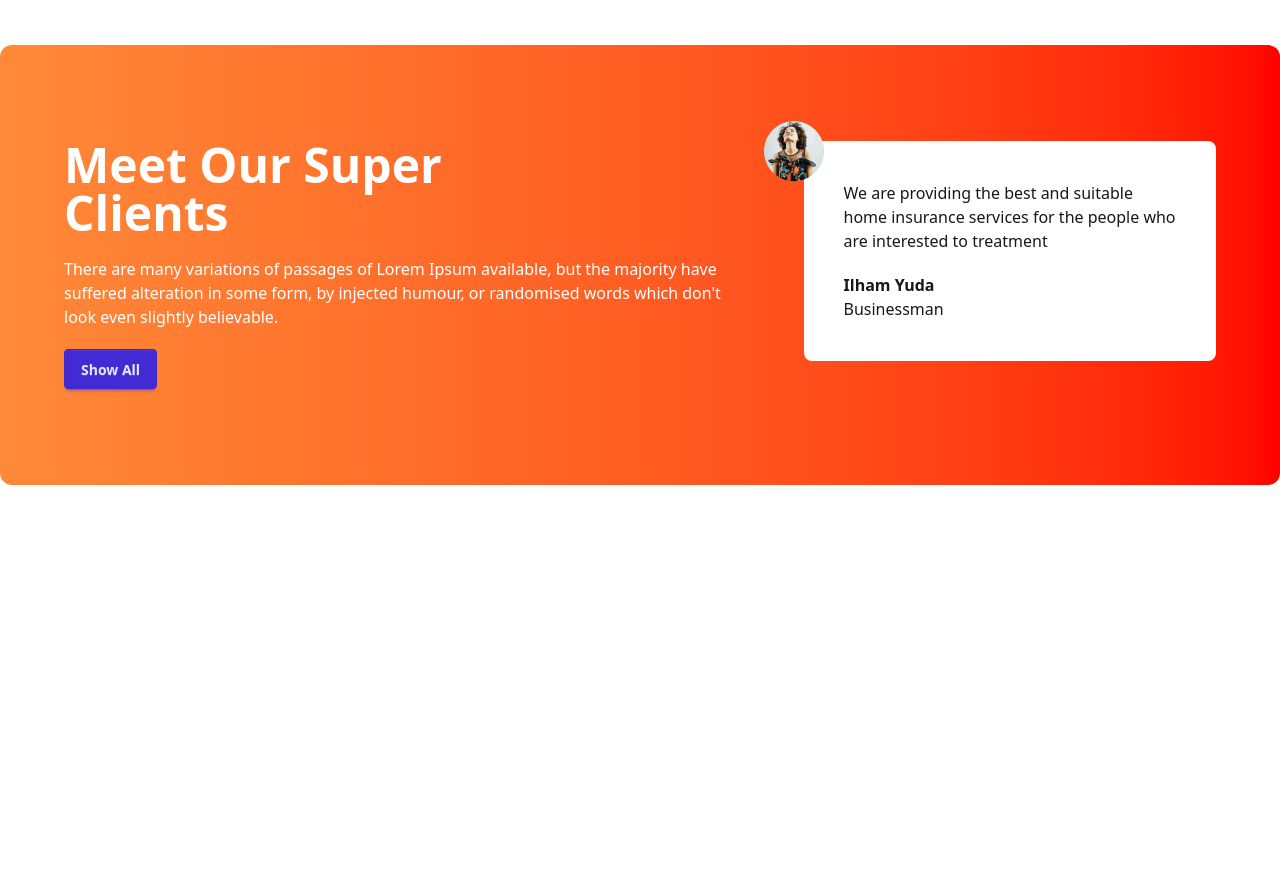
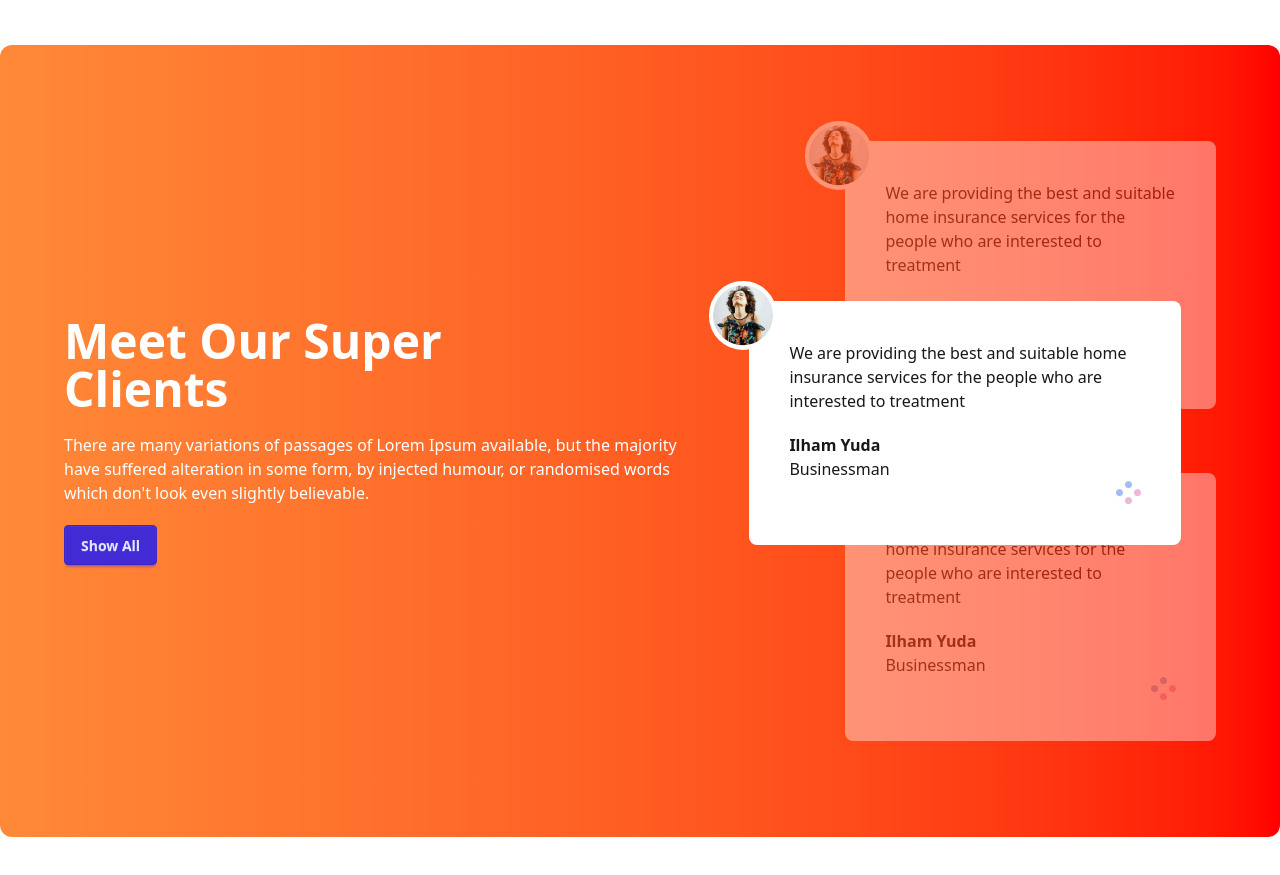
Before and after one commit to rubelsec/tea-shop, a plain HTML site: page index.html in a window 1280 px wide. Shown: the part 1760-2635 px from the top of the page. Before the commit the page ends 2341 px from the top, so only its background shows below. Drawn offline with nearby package versions, Linux system fonts and the light colour scheme.

Commit message:
meet client

```diff
--- a/index.html
+++ b/index.html
@@ -143,22 +143,53 @@
 
     <!-- super client section -->
     <section class="my-24 flex felex-col lg:flex-row gap-12 rounded-xl bg-linear-to-r from-[#FF8938] to-[#FF0000] px-16 py-24">
-        <div class="space-y-5">
-            <h2 class="text-5xl font-extrabold text-white">Meet Our Super <br> Clients</h2>
+        <div class="flex lg:pr-28 items-center">
+           <div class="space-y-5">
+             <h2 class="text-5xl font-extrabold text-white">Meet Our Super <br> Clients</h2>
             <p class="text-white">There are many variations of passages of Lorem Ipsum available, but the majority have suffered alteration
                 in some form, by injected humour, or randomised words which don't look even slightly believable. </p>
                 <button class="btn btn-primary">Show All</button>
             </div>
-            <div>
-              <!-- review -->
-               <div class=" relative p-10 rounded-lg bg-white">
-                <img class="absolute -top-5 -left-10" src="images/client.png" alt="">
+           </div>
+            <!-- review container -->
+            <div class="relative">
+              <!--next review -->
+               <div class=" relative z-10 opacity-40 p-10 rounded-lg bg-white mb-16">
+                <img class="absolute -top-5 -left-10 border-4 border-white rounded-full bg-white" src="images/client.png" alt="">
                 <p>
 We are providing the best and suitable home insurance services for the people who are interested to treatment
                 </p>
                 <h4 class="font-bold mt-5">Ilham Yuda</h4>
                 <p class="font-medium">Businessman</p>
+              <div class=" flex justify-end">
+                  <img src="images/circles.png" alt="">
+              </div>
                </div>
+              <!--current review -->
+               <div class=" absolute z-20 top-40 lg:-left-24 lg:w-[432px] p-10 rounded-lg bg-white">
+                <img class="absolute -top-5 -left-10 border-4 border-white rounded-full bg-white" src="images/client.png" alt="">
+                <p>
+We are providing the best and suitable home insurance services for the people who are interested to treatment
+                </p>
+                <h4 class="font-bold mt-5">Ilham Yuda</h4>
+                <p class="font-medium">Businessman</p>
+              <div class=" flex justify-end">
+                  <img src="images/circles.png" alt="">
+              </div>
+               </div>
+              <!-- previous-review -->
+               <div class=" relative z-10 opacity-40 p-10 rounded-lg bg-white">
+                <img class="absolute -top-5 -left-10 border-4 border-white rounded-full bg-white" src="images/client.png" alt="">
+                <p>
+We are providing the best and suitable home insurance services for the people who are interested to treatment
+                </p>
+                <h4 class="font-bold mt-5">Ilham Yuda</h4>
+                <p class="font-medium">Businessman</p>
+              <div class=" flex justify-end">
+                  <img src="images/circles.png" alt="">
+              </div>
+               </div>
+
             </div>
     </section>
 </main>
```
